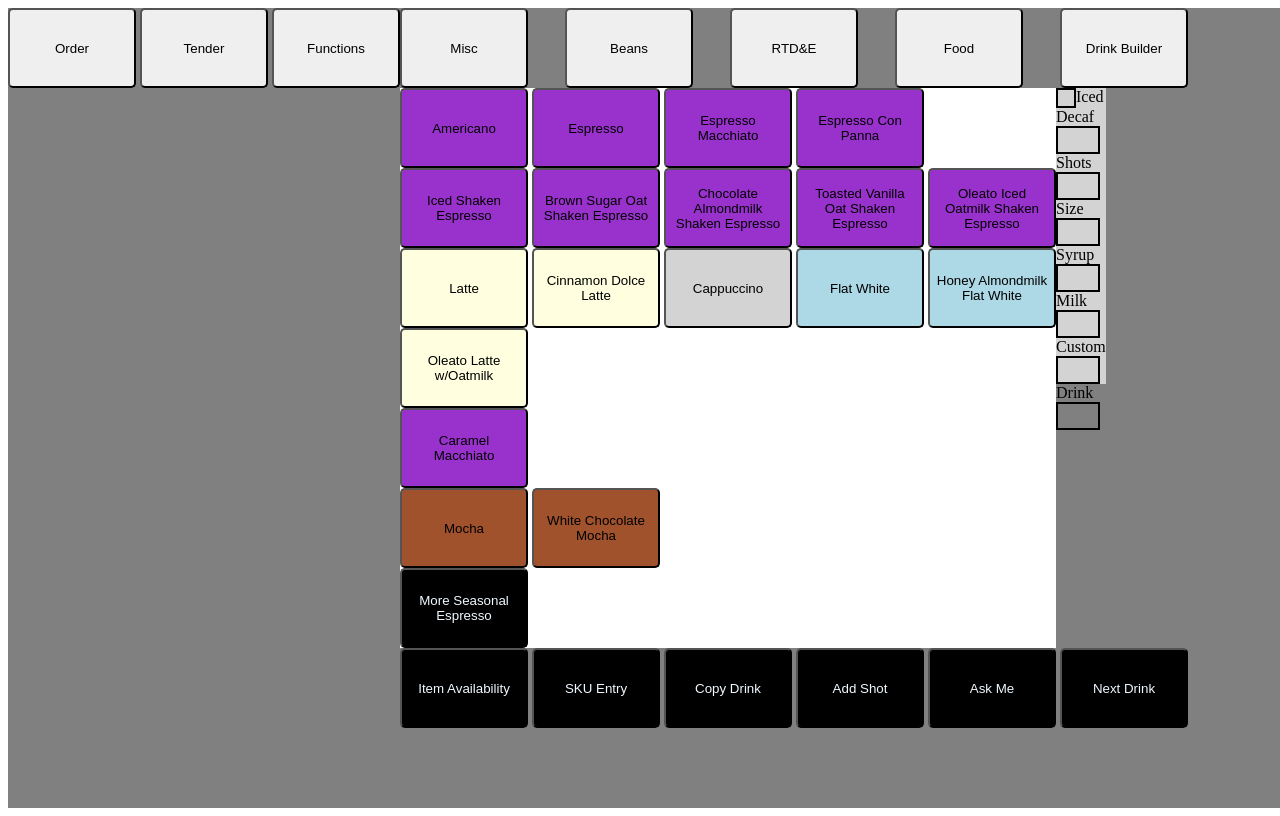
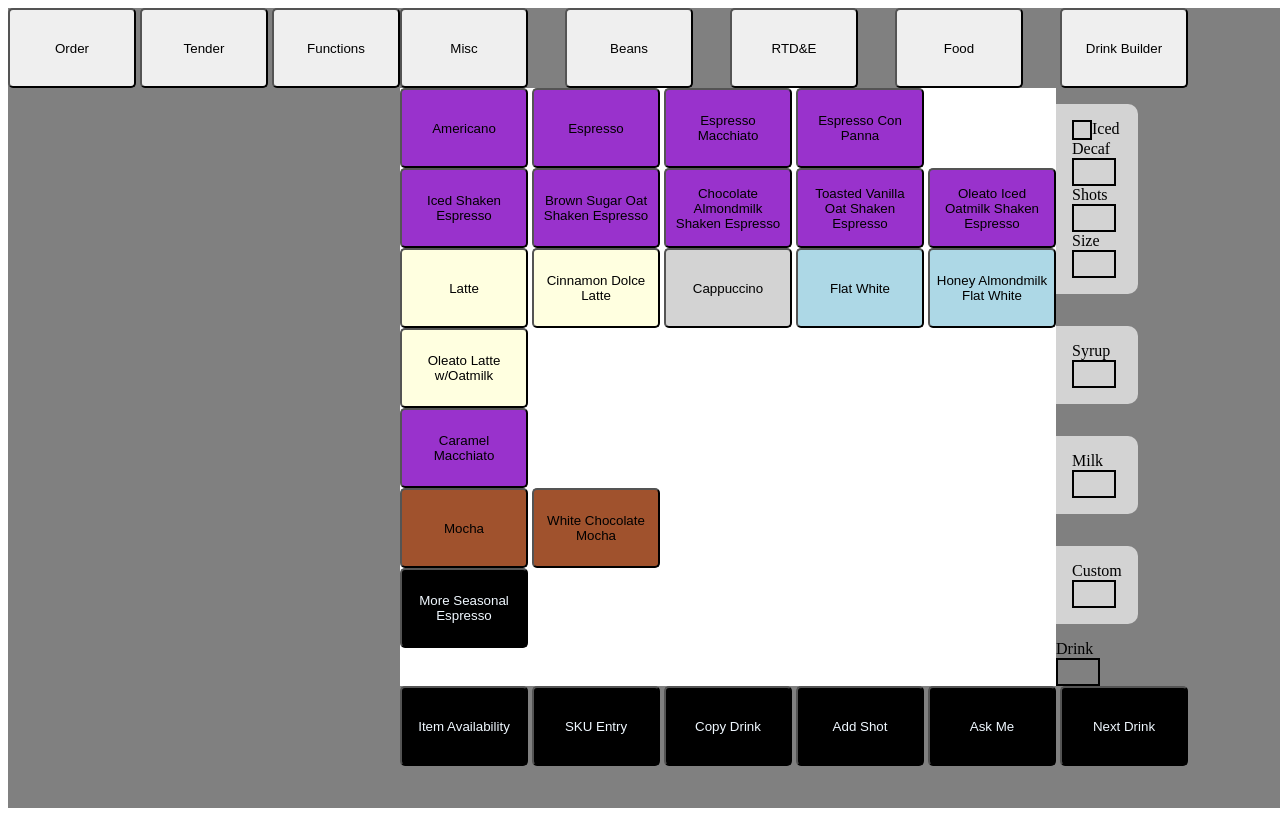
Before and after one commit to KBiz248/register, a plain HTML site: page index.html in a window 1280 px wide. Drawn offline with Linux system fonts and the light colour scheme.

Commit message:
style the divs in #rightContainer

```diff
--- a/index.html
+++ b/index.html
@@ -71,36 +71,36 @@
                 </div>
 
                 <div id="rightContainer" class="gray flex column">
-                    <div class="flex column spaceBetween">
+                    <div class="flex column lightGray rightButton spaceBetween">
                         <div class="flex lightGray">
                             <div class="border small"></div>
                             <div>Iced</div>
                         </div>
-                        <div class="flex column lightGray">
+                        <div class="flex column">
                             <div>Decaf</div>
                             <div class="border big"></div>
                         </div>
-                        <div class="flex column lightGray">
+                        <div class="flex column">
                             <div>Shots</div>
                             <div class="border big"></div>
                         </div>
-                        <div class="flex column lightGray">
+                        <div class="flex column">
                             <div>Size</div>
                             <div class="border big"></div>
                         </div>
                     </div>
 
-                    <div class="lightGray">
+                    <div class="lightGray rightButton">
                         <div>Syrup</div>
                         <div class="border big"></div>
                     </div>
 
-                    <div class="lightGray">
+                    <div class="lightGray rightButton">
                         <div>Milk</div>
                         <div class="border big"></div>
                     </div>
 
-                    <div class="lightGray">
+                    <div class="lightGray rightButton">
                         <div>Custom</div>
                         <div class="border big"></div>
                     </div>
--- a/style.css
+++ b/style.css
@@ -30,6 +30,12 @@
 .big {
     height: 3vh;
     width: 5vh;
+}
+
+.rightButton {
+    border-radius: 0 10px 10px 0;
+    margin: 2vh 0;
+    padding: 2vh
 }
 
 .black {
```
